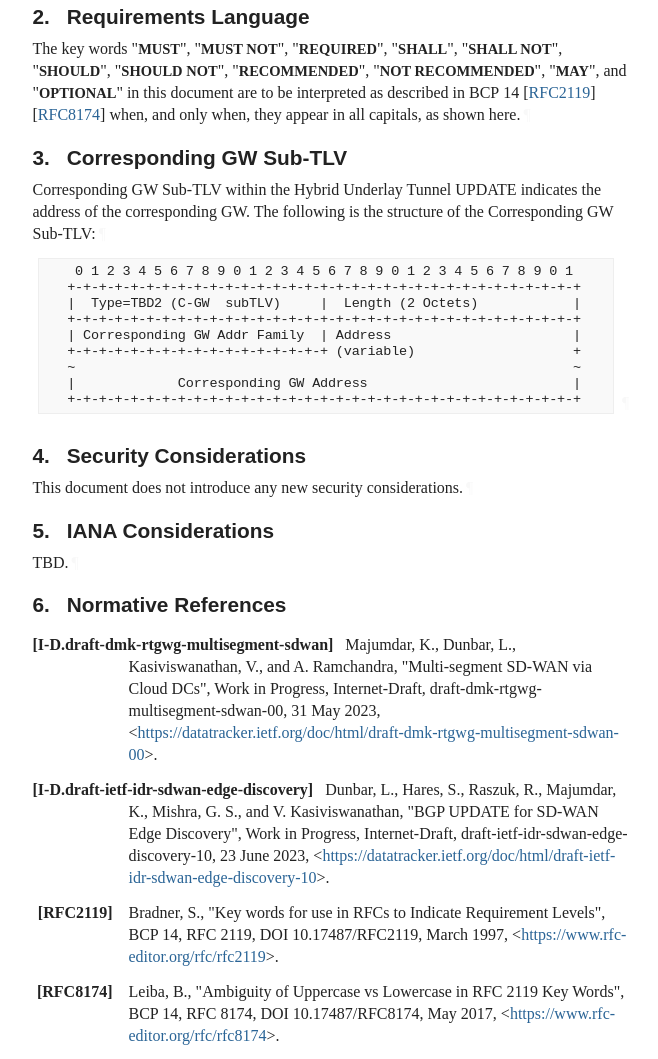
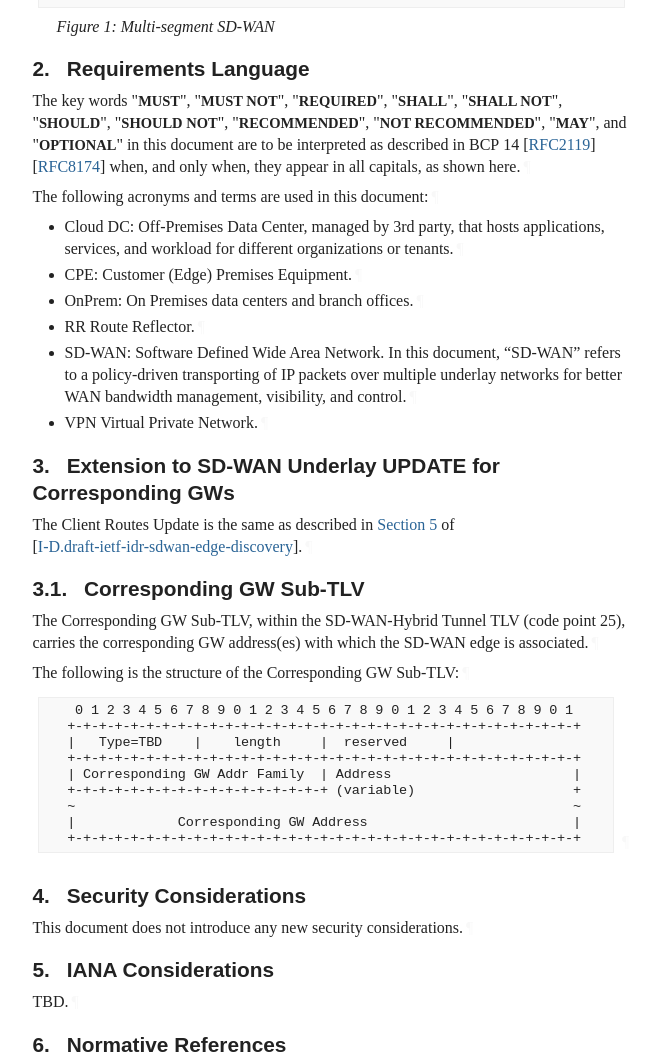
Before and after one commit to VMatrix1900/draft-sheng-idr-gw-exchange-in-sd-wan, a plain HTML site: page draft-sheng-idr-gw-exchange-in-sd-wan.html in a window 1280 px wide. Shown: the part 1309-2368 px from the top of the page, without its empty margins (92-750 px from the left). Drawn offline with Linux system fonts and the light colour scheme; a web font is replaced by a local one.

Commit message:
Script updating gh-pages from 5f61a03. [ci skip]

```diff
--- a/draft-sheng-idr-gw-exchange-in-sd-wan.html
+++ b/draft-sheng-idr-gw-exchange-in-sd-wan.html
@@ -1161,7 +1161,12 @@ svg :is([fill="white"], [fill^="#fff"]) {
             <p id="section-toc.1-1.2.1" class="keepWithNext"><a href="#section-2" class="auto internal xref">2</a>.  <a href="#name-requirements-language" class="internal xref">Requirements Language</a></p>
 </li>
           <li class="compact toc ulBare ulEmpty" id="section-toc.1-1.3">
-            <p id="section-toc.1-1.3.1" class="keepWithNext"><a href="#section-3" class="auto internal xref">3</a>.  <a href="#name-corresponding-gw-sub-tlv" class="internal xref">Corresponding GW Sub-TLV</a></p>
+            <p id="section-toc.1-1.3.1"><a href="#section-3" class="auto internal xref">3</a>.  <a href="#name-extension-to-sd-wan-underla" class="internal xref">Extension to SD-WAN Underlay UPDATE for Corresponding GWs</a></p>
+<ul class="compact toc ulBare ulEmpty">
+<li class="compact toc ulBare ulEmpty" id="section-toc.1-1.3.2.1">
+                <p id="section-toc.1-1.3.2.1.1" class="keepWithNext"><a href="#section-3.1" class="auto internal xref">3.1</a>.  <a href="#name-corresponding-gw-sub-tlv" class="internal xref">Corresponding GW Sub-TLV</a></p>
+</li>
+            </ul>
 </li>
           <li class="compact toc ulBare ulEmpty" id="section-toc.1-1.4">
             <p id="section-toc.1-1.4.1"><a href="#section-4" class="auto internal xref">4</a>.  <a href="#name-security-considerations" class="internal xref">Security Considerations</a></p>
@@ -1184,10 +1189,11 @@ svg :is([fill="white"], [fill^="#fff"]) {
       <h2 id="name-introduction">
 <a href="#section-1" class="section-number selfRef">1. </a><a href="#name-introduction" class="section-name selfRef">Introduction</a>
       </h2>
-<p id="section-1-1">To interconnect geographically faraway branches or SASE resources, multi-segment SD-WAN is often deployed via cloud backbone<span>[<a href="#I-D.draft-dmk-rtgwg-multisegment-sdwan" class="cite xref">I-D.draft-dmk-rtgwg-multisegment-sdwan</a>]</span>. As shown in <a href="#Scenario" class="auto internal xref">Figure 1</a>, CPE 1 and CPE 2 are connected to the nearest Cloud GW in different regions. For the traffic from CPE 1 to CPE 2, the CPE 1 will encapsulate the address of the egress GW(GW3) and destination CPE(CPE2) in the dataplane(see <span><a href="https://datatracker.ietf.org/doc/html/draft-dmk-rtgwg-multisegment-sdwan-00#section-5.2" class="relref">Section 5.2</a> of [<a href="#I-D.draft-dmk-rtgwg-multisegment-sdwan" class="cite xref">I-D.draft-dmk-rtgwg-multisegment-sdwan</a>]</span>). To accomplish that, CPE needs to know their peers' corresponding GW addresses. This document proposes an control plane enhancement based on <span>[<a href="#I-D.draft-ietf-idr-sdwan-edge-discovery" class="cite xref">I-D.draft-ietf-idr-sdwan-edge-discovery</a>]</span> to exchange the corresponding GW address between CPEs.<a href="#section-1-1" class="pilcrow">¶</a></p>
+<p id="section-1-1"><span>[<a href="#I-D.draft-dmk-rtgwg-multisegment-sdwan" class="cite xref">I-D.draft-dmk-rtgwg-multisegment-sdwan</a>]</span> describes the enterprises utilizing Cloud Providers’ backbone to interconnect their branch offices. As shown in Figure 1, CPE-1 and CPE-2 are connected to their respective Cloud Gateways (GW) in different regions. CPE-1 and CPE-2 maintain the pairwise IPsec SAs. The IPsec encrypted traffic from CPE-1 to CPE-2 is encapsulated by the GENEVE header <span>[<a href="#RFC8926" class="cite xref">RFC8926</a>]</span>, with the outer destination address being the GW1. <span>[<a href="#I-D.draft-dmk-rtgwg-multisegment-sdwan" class="cite xref">I-D.draft-dmk-rtgwg-multisegment-sdwan</a>]</span> specifies a set of sub-TLVs to carry the information of the GWs of the destination branches, e.g., GW3 for CPE-2 and other attributes.<a href="#section-1-1" class="pilcrow">¶</a></p>
+<p id="section-1-2">To accomplish that, CPE-1 needs to know their peers' corresponding GW addresses. This document proposes a BGP extension based on <span>[<a href="#I-D.draft-ietf-idr-sdwan-edge-discovery" class="cite xref">I-D.draft-ietf-idr-sdwan-edge-discovery</a>]</span> for a CPE to advertise its directly connected GW address to other CPEs.<a href="#section-1-2" class="pilcrow">¶</a></p>
 <span id="name-multi-segment-sd-wan"></span><div id="Scenario">
 <figure id="figure-1">
-        <div class="alignLeft art-text artwork" id="section-1-2.1">
+        <div class="alignLeft art-text artwork" id="section-1-3.1">
 <pre>
   (^^^^^^^^^^^^^^^^^^^^^^^^^^^^^^^^)
   (            Region2             )
@@ -1223,27 +1229,50 @@ svg :is([fill="white"], [fill^="#fff"]) {
 "<span class="bcp14">MAY</span>", and "<span class="bcp14">OPTIONAL</span>" in this document are to be interpreted as
 described in BCP 14 <span>[<a href="#RFC2119" class="cite xref">RFC2119</a>]</span> <span>[<a href="#RFC8174" class="cite xref">RFC8174</a>]</span> when, and only when, they
 appear in all capitals, as shown here.<a href="#section-2-1" class="pilcrow">¶</a></p>
+<p id="section-2-2">The following acronyms and terms are used in this document:<a href="#section-2-2" class="pilcrow">¶</a></p>
+<ul class="normal">
+<li class="normal" id="section-2-3.1">Cloud DC:     Off-Premises Data Center, managed by 3rd party, that hosts applications, services, and workload for different organizations or tenants.<a href="#section-2-3.1" class="pilcrow">¶</a>
+</li>
+        <li class="normal" id="section-2-3.2">CPE:        Customer (Edge) Premises Equipment.<a href="#section-2-3.2" class="pilcrow">¶</a>
+</li>
+        <li class="normal" id="section-2-3.3">OnPrem:               On Premises data centers and branch offices.<a href="#section-2-3.3" class="pilcrow">¶</a>
+</li>
+        <li class="normal" id="section-2-3.4">RR          Route Reflector.<a href="#section-2-3.4" class="pilcrow">¶</a>
+</li>
+        <li class="normal" id="section-2-3.5">SD-WAN:               Software Defined Wide Area Network. In this document, “SD-WAN” refers to a policy-driven transporting of IP packets over multiple underlay networks for better WAN bandwidth management, visibility, and control.<a href="#section-2-3.5" class="pilcrow">¶</a>
+</li>
+        <li class="normal" id="section-2-3.6">VPN         Virtual Private Network.<a href="#section-2-3.6" class="pilcrow">¶</a>
+</li>
+      </ul>
 </section>
 </div>
+<div id="extension-to-sd-wan-underlay-update-for-corresponding-gws">
+<section id="section-3">
+      <h2 id="name-extension-to-sd-wan-underla">
+<a href="#section-3" class="section-number selfRef">3. </a><a href="#name-extension-to-sd-wan-underla" class="section-name selfRef">Extension to SD-WAN Underlay UPDATE for Corresponding GWs</a>
+      </h2>
+<p id="section-3-1">The Client Routes Update is the same as described in <span><a href="https://datatracker.ietf.org/doc/html/draft-ietf-idr-sdwan-edge-discovery-10#section-5" class="relref">Section 5</a> of [<a href="#I-D.draft-ietf-idr-sdwan-edge-discovery" class="cite xref">I-D.draft-ietf-idr-sdwan-edge-discovery</a>]</span>.<a href="#section-3-1" class="pilcrow">¶</a></p>
 <div id="corresponding-gw-sub-tlv">
-<section id="section-3">
-      <h2 id="name-corresponding-gw-sub-tlv">
-<a href="#section-3" class="section-number selfRef">3. </a><a href="#name-corresponding-gw-sub-tlv" class="section-name selfRef">Corresponding GW Sub-TLV</a>
-      </h2>
-<p id="section-3-1">Corresponding GW Sub-TLV within the Hybrid Underlay Tunnel UPDATE indicates the address of the corresponding GW.
-The following is the structure of the Corresponding GW Sub-TLV:<a href="#section-3-1" class="pilcrow">¶</a></p>
-<div class="alignLeft art-text artwork" id="section-3-2">
+<section id="section-3.1">
+        <h3 id="name-corresponding-gw-sub-tlv">
+<a href="#section-3.1" class="section-number selfRef">3.1. </a><a href="#name-corresponding-gw-sub-tlv" class="section-name selfRef">Corresponding GW Sub-TLV</a>
+        </h3>
+<p id="section-3.1-1">The Corresponding GW Sub-TLV, within the SD-WAN-Hybrid Tunnel TLV (code point 25), carries the corresponding GW address(es) with which the SD-WAN edge is associated.<a href="#section-3.1-1" class="pilcrow">¶</a></p>
+<p id="section-3.1-2">The following is the structure of the Corresponding GW Sub-TLV:<a href="#section-3.1-2" class="pilcrow">¶</a></p>
+<div class="alignLeft art-text artwork" id="section-3.1-3">
 <pre>
     0 1 2 3 4 5 6 7 8 9 0 1 2 3 4 5 6 7 8 9 0 1 2 3 4 5 6 7 8 9 0 1
    +-+-+-+-+-+-+-+-+-+-+-+-+-+-+-+-+-+-+-+-+-+-+-+-+-+-+-+-+-+-+-+-+
-   |  Type=TBD2 (C-GW  subTLV)     |  Length (2 Octets)            |
+   |   Type=TBD    |    length     |  reserved     |
    +-+-+-+-+-+-+-+-+-+-+-+-+-+-+-+-+-+-+-+-+-+-+-+-+-+-+-+-+-+-+-+-+
    | Corresponding GW Addr Family  | Address                       |
    +-+-+-+-+-+-+-+-+-+-+-+-+-+-+-+-+ (variable)                    +
    ~                                                               ~
    |             Corresponding GW Address                          |
    +-+-+-+-+-+-+-+-+-+-+-+-+-+-+-+-+-+-+-+-+-+-+-+-+-+-+-+-+-+-+-+-+
-</pre><a href="#section-3-2" class="pilcrow">¶</a>
+</pre><a href="#section-3.1-3" class="pilcrow">¶</a>
+</div>
+</section>
 </div>
 </section>
 </div>
@@ -1271,6 +1300,10 @@ The following is the structure of the Corresponding GW Sub-TLV:<a href="#section
 <dt id="I-D.draft-dmk-rtgwg-multisegment-sdwan">[I-D.draft-dmk-rtgwg-multisegment-sdwan]</dt>
       <dd>
 <span class="refAuthor">Majumdar, K.</span>, <span class="refAuthor">Dunbar, L.</span>, <span class="refAuthor">Kasiviswanathan, V.</span>, and <span class="refAuthor">A. Ramchandra</span>, <span class="refTitle">"Multi-segment SD-WAN via Cloud DCs"</span>, <span class="refContent">Work in Progress</span>, <span class="seriesInfo">Internet-Draft, draft-dmk-rtgwg-multisegment-sdwan-00</span>, <time datetime="2023-05-31" class="refDate">31 May 2023</time>, <span>&lt;<a href="https://datatracker.ietf.org/doc/html/draft-dmk-rtgwg-multisegment-sdwan-00">https://datatracker.ietf.org/doc/html/draft-dmk-rtgwg-multisegment-sdwan-00</a>&gt;</span>. </dd>
+<dd class="break"></dd>
+<dt id="RFC8926">[RFC8926]</dt>
+      <dd>
+<span class="refAuthor">Gross, J., Ed.</span>, <span class="refAuthor">Ganga, I., Ed.</span>, and <span class="refAuthor">T. Sridhar, Ed.</span>, <span class="refTitle">"Geneve: Generic Network Virtualization Encapsulation"</span>, <span class="seriesInfo">RFC 8926</span>, <span class="seriesInfo">DOI 10.17487/RFC8926</span>, <time datetime="2020-11" class="refDate">November 2020</time>, <span>&lt;<a href="https://www.rfc-editor.org/rfc/rfc8926">https://www.rfc-editor.org/rfc/rfc8926</a>&gt;</span>. </dd>
 <dd class="break"></dd>
 <dt id="I-D.draft-ietf-idr-sdwan-edge-discovery">[I-D.draft-ietf-idr-sdwan-edge-discovery]</dt>
       <dd>
```
Also changed, not shown: draft-sheng-idr-gw-exchange-in-sd-wan.txt.
